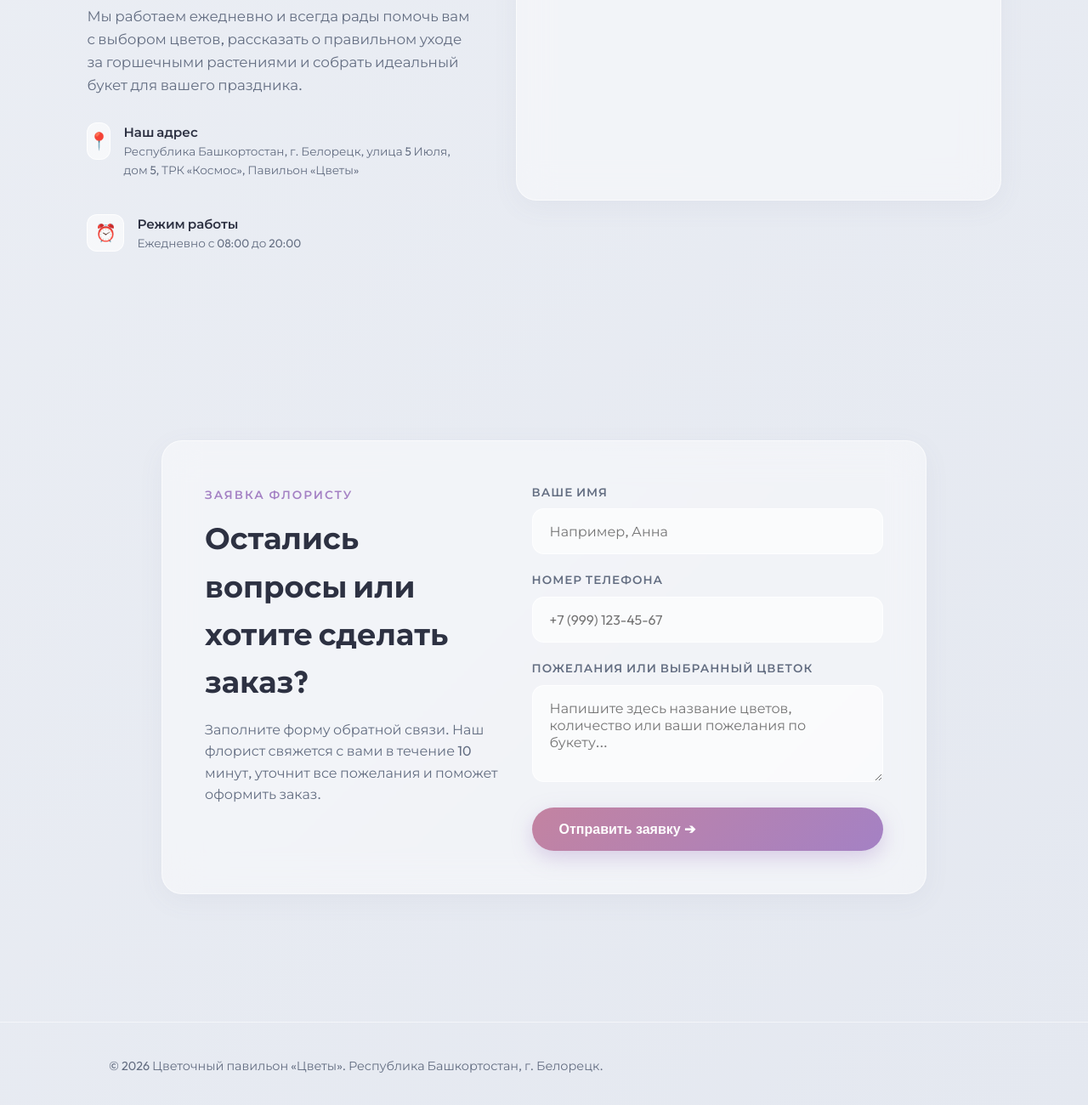
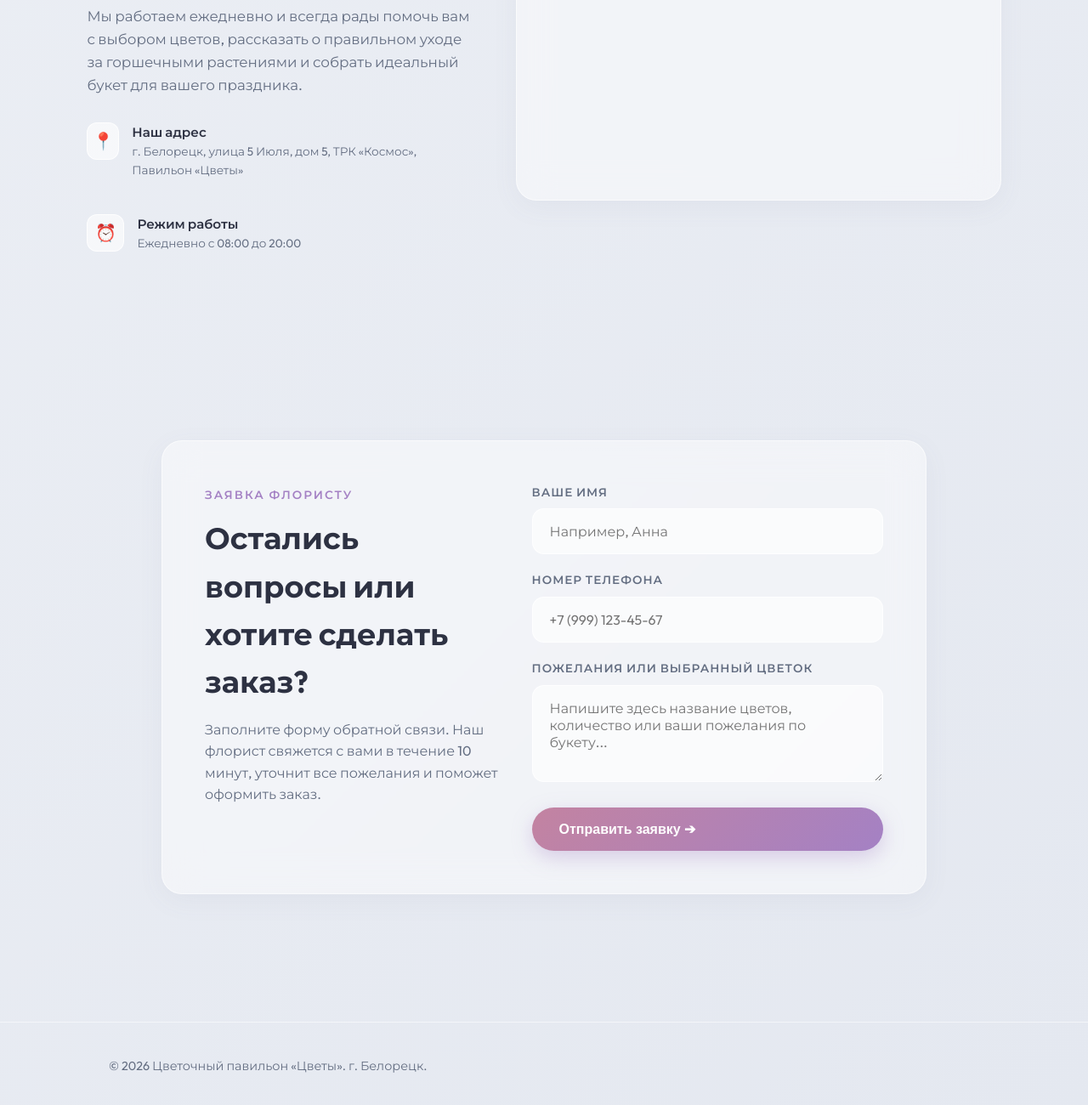
Before and after one commit to SupremeGoogle/cveti-bashkortostan, a website: page public/index.html in a window 1280 px wide. Shown: the part 4635-5935 px from the top of the page at 85% size. Drawn offline with Linux system fonts and the light colour scheme.

Commit message:
Remove Bashkortostan and keep Beloretsk in footer and address

```diff
--- a/public/data.json
+++ b/public/data.json
@@ -7,7 +7,7 @@
     "title": "Приходите к нам в гости",
     "description1": "Наш цветочный павильон расположен в самом сердце Белорецка, внутри торгово-развлекательного комплекса «Космос». Удобная парковка и легкий доступ с любой точки города.",
     "description2": "Мы работаем ежедневно и всегда рады помочь вам с выбором цветов, рассказать о правильном уходе за горшечными растениями и собрать идеальный букет для вашего праздника.",
-    "address": "Республика Башкортостан, г. Белорецк, улица 5 Июля, дом 5, ТРК «Космос», Павильон «Цветы»",
+    "address": "г. Белорецк, улица 5 Июля, дом 5, ТРК «Космос», Павильон «Цветы»",
     "workTime": "Ежедневно с 08:00 до 20:00"
   },
   "features": [
--- a/public/index.html
+++ b/public/index.html
@@ -201,7 +201,7 @@
   <footer>
     <div class="footer-content">
       <div class="footer-copy">
-        © 2026 Цветочный павильон «Цветы». Республика Башкортостан, г. Белорецк.
+        © 2026 Цветочный павильон «Цветы». г. Белорецк.
       </div>
     </div>
   </footer>
```
